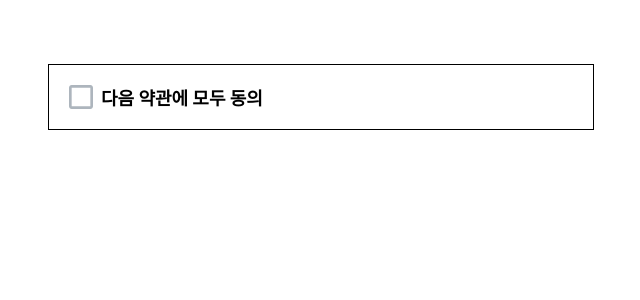
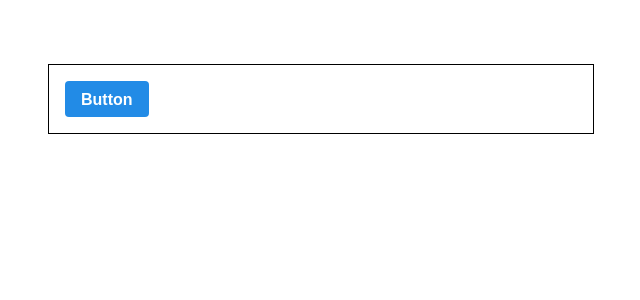
Before and after one commit to sannimdev/react-styling-with-sass, a React (Create React App) app: page / in a window 1280 px wide. Shown: the top 300 px of the page, without its empty margins (319-959 px from the left). Built offline with nearby package versions, Linux system fonts and the light colour scheme.

Commit message:
Styled Component를 이용하여 버튼 만들기

```diff
--- a/package.json
+++ b/package.json
@@ -11,7 +11,8 @@
     "react": "^16.13.1",
     "react-dom": "^16.13.1",
     "react-icons": "^3.10.0",
-    "react-scripts": "3.4.1"
+    "react-scripts": "3.4.1",
+    "styled-components": "^5.1.1"
   },
   "scripts": {
     "start": "react-scripts start",
--- a/src/App.js
+++ b/src/App.js
@@ -1,70 +1,100 @@
 import React, { useState } from "react";
-import Button from "./Components/Button";
+import styled from "styled-components";
 import "./App.scss";
-import CheckBox from "./Components/CheckBox";
+import StyledButton from "./Components/StyledButton";
+// import Button from "./Components/Button";
+// import CheckBox from "./Components/CheckBox";
+
+const AppBlock = styled.div`
+  width: 512px;
+  margin: 0 auto;
+  margin-top: 4rem;
+  border: 1px solid black;
+  padding: 1rem;
+`;
+
+// const Circle = styled.div`
+//   width: 5rem;
+//   height: 5rem;
+//   background: ${(props) => props.color || "black"};
+//   border-radius: 50%;
+
+//   ${(props) =>
+//     props.huge &&
+//     css`
+//       width: 10rem;
+//       height: 10rem;
+//     `}
+// `;
+
 function App() {
-  const [check, setcheck] = useState(false);
-  const onChange = (e) => {
-    setcheck(e.target.checked);
-  };
+  // const [check, setcheck] = useState(false);
+  // const onChange = (e) => {
+  //   setcheck(e.target.checked);
+  // };
   return (
-    <div className="App">
-      <CheckBox onChange={onChange} checked={check}>
-        다음 약관에 모두 동의
-      </CheckBox>
+    <AppBlock>
+      <StyledButton>Button</StyledButton>
+    </AppBlock>
+    // <div className="App">
+    //   {/* <Circle />
+    //   <Circle color="blue" huge /> */}
+    //   {/* <CheckBox onChange={onChange} checked={check}>
+    //     다음 약관에 모두 동의
+    //   </CheckBox> */}
 
-      {/* <div className="buttons">
-        <Button size="large">BUTTON</Button>
-        <Button>BUTTON</Button>
-        <Button size="small">BUTTON</Button>
-      </div>
-      <div className="buttons">
-        <Button size="large" color="gray">
-          BUTTON
-        </Button>
-        <Button color="gray">BUTTON</Button>
-        <Button size="small" color="gray">
-          BUTTON
-        </Button>
-      </div>
-      <div className="buttons">
-        <Button size="large" color="pink">
-          BUTTON
-        </Button>
-        <Button color="pink">BUTTON</Button>
-        <Button size="small" color="pink">
-          BUTTON
-        </Button>
-      </div>
-      <div className="buttons">
-        <Button size="large" color="blue" outline>
-          BUTTON
-        </Button>
-        <Button color="gray" outline={true}>
-          BUTTON
-        </Button>
-        <Button size="small" color="pink" outline={true}>
-          BUTTON
-        </Button>
-      </div>
-      <div className="buttons">
-        <Button color="blue" fullWidth size="large" className="customized-button">
-          BUTTON
-        </Button>
-        <Button color="gray" fullWidth={true} size="large">
-          BUTTON
-        </Button>
-        <Button
-          color="pink"
-          fullWidth={true}
-          size="large"
-          onClick={() => console.log("클릭")}
-          onMouseMove={() => console.log("moving")}
-        >
-          BUTTON
-        </Button>
-      </div> */}
-    </div>
+    //   {/* <div className="buttons">
+    //     <Button size="large">BUTTON</Button>
+    //     <Button>BUTTON</Button>
+    //     <Button size="small">BUTTON</Button>
+    //   </div>
+    //   <div className="buttons">
+    //     <Button size="large" color="gray">
+    //       BUTTON
+    //     </Button>
+    //     <Button color="gray">BUTTON</Button>
+    //     <Button size="small" color="gray">
+    //       BUTTON
+    //     </Button>
+    //   </div>
+    //   <div className="buttons">
+    //     <Button size="large" color="pink">
+    //       BUTTON
+    //     </Button>
+    //     <Button color="pink">BUTTON</Button>
+    //     <Button size="small" color="pink">
+    //       BUTTON
+    //     </Button>
+    //   </div>
+    //   <div className="buttons">
+    //     <Button size="large" color="blue" outline>
+    //       BUTTON
+    //     </Button>
+    //     <Button color="gray" outline={true}>
+    //       BUTTON
+    //     </Button>
+    //     <Button size="small" color="pink" outline={true}>
+    //       BUTTON
+    //     </Button>
+    //   </div>
+    //   <div className="buttons">
+    //     <Button color="blue" fullWidth size="large" className="customized-button">
+    //       BUTTON
+    //     </Button>
+    //     <Button color="gray" fullWidth={true} size="large">
+    //       BUTTON
+    //     </Button>
+    //     <Button
+    //       color="pink"
+    //       fullWidth={true}
+    //       size="large"
+    //       onClick={() => console.log("클릭")}
+    //       onMouseMove={() => console.log("moving")}
+    //     >
+    //       BUTTON
+    //     </Button>
+    //   </div> */}
+    // </div>
   );
 }
 
--- /dev/null
+++ b/src/Components/StyledButton.js
@@ -0,0 +1,40 @@
+import React from "react";
+import styled from "styled-components";
+
+const Button = styled.button`
+  /* 공통 스타일 */
+  display: inline-flex;
+  outline: none;
+  border: none;
+  border-radius: 4px;
+  color: white;
+  font-weight: bold;
+  cursor: pointer;
+  padding-left: 1rem;
+  padding-right: 1rem;
+
+  /* 크기 */
+  height: 2.25rem;
+  line-height: 2.25rem;
+  font-size: 1rem;
+
+  /* 색상 */
+  background: #228be6;
+  &:hover {
+    background: #339af0;
+  }
+  &:active {
+    background: #1c7ed6;
+  }
+
+  /* 기타 */
+  & + & {
+    margin-left: 1rem;
+  }
+`;
+
+function StyledButton({ children, ...rest }) {
+  return <Button {...rest}>{children}</Button>;
+}
+
+export default StyledButton;
```
Also changed, not shown: 1 other file (tests, documents, lock files or other folders).
